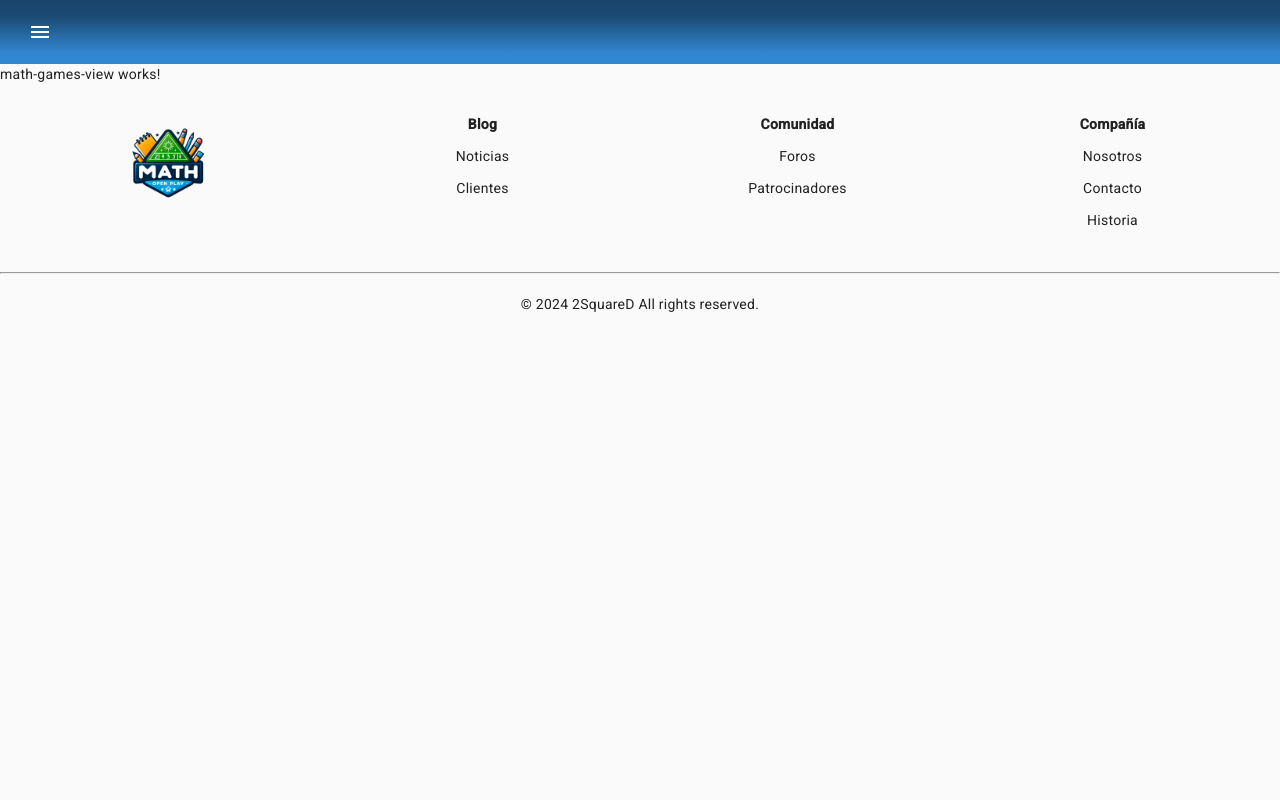
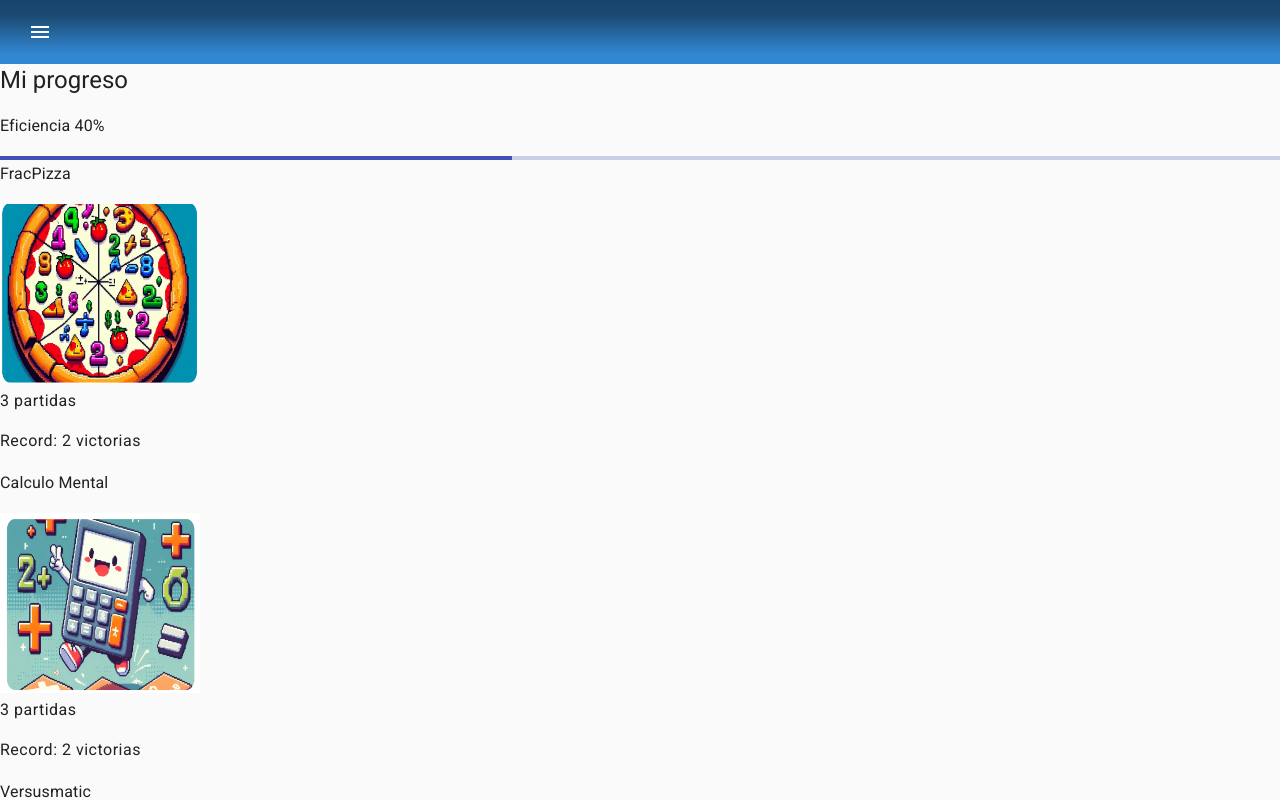
Before and after one commit to OpenSourceWX52-2024/upc-pre-202401--si729-WX52-2SquareD-FrontEnd, an Angular app: page /games/1 in a window 1280 px wide. Built offline with nearby package versions, Linux system fonts and the light colour scheme; a web font is replaced by a local one.

Commit message:
feat: create component progress view

```diff
--- a/src/app/2squareD/pages/math-games-view/math-games-view.component.html
+++ b/src/app/2squareD/pages/math-games-view/math-games-view.component.html
@@ -1 +1,27 @@
-<p>math-games-view works!</p>
+<div class="container-view-progress"></div>
+<div class="container-myprogress">
+  <h1>Mi progreso</h1>
+  <h3>Eficiencia 40%</h3>
+  <mat-progress-bar mode="determinate" value="40"></mat-progress-bar>
+  <div class="container-mygames">
+      <div class="game">
+        <h3>FracPizza</h3>
+        <img class="uno" src="assets/game-screen3.png" alt="fracpizza game" style="width: 200px; height: 180px">
+        <h4>3 partidas</h4>
+        <h4>Record: 2 victorias</h4>
+      </div>
+      <div class="game">
+        <h3>Calculo Mental</h3>
+        <img class="dos" src="assets/game-screen2.png" alt="Calculo mental game" style="width: 200px; height: 180px">
+        <h4>3 partidas</h4>
+        <h4>Record: 2 victorias</h4>
+      </div>
+      <div class="game">
+        <h3>Versusmatic</h3>
+        <img class="tres" src="assets/game-screen1.png" alt="versusmatic game" style="width: 200px; height: 180px">
+        <h4>3 partidas</h4>
+        <h4>Record: 2 victorias</h4>
+      </div>
+  </div>
+
+</div>
--- a/src/app/2squareD/pages/math-games-view/math-games-view.component.ts
+++ b/src/app/2squareD/pages/math-games-view/math-games-view.component.ts
@@ -1,9 +1,12 @@
 import { Component } from '@angular/core';
+import {MatProgressBar} from "@angular/material/progress-bar";
 
 @Component({
   selector: 'app-math-games-view',
   standalone: true,
-  imports: [],
+  imports: [
+    MatProgressBar
+  ],
   templateUrl: './math-games-view.component.html',
   styleUrl: './math-games-view.component.css'
 })
```
